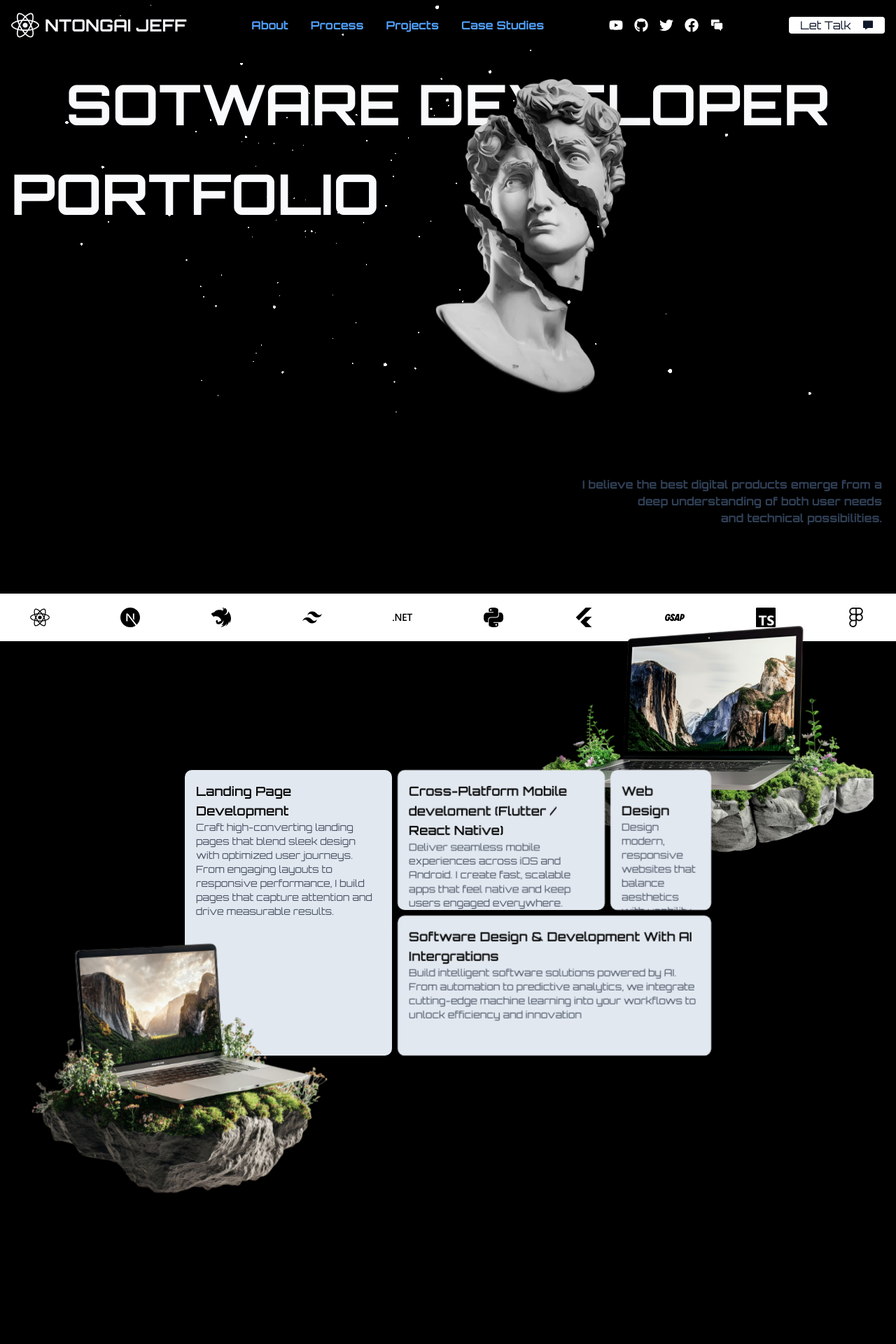
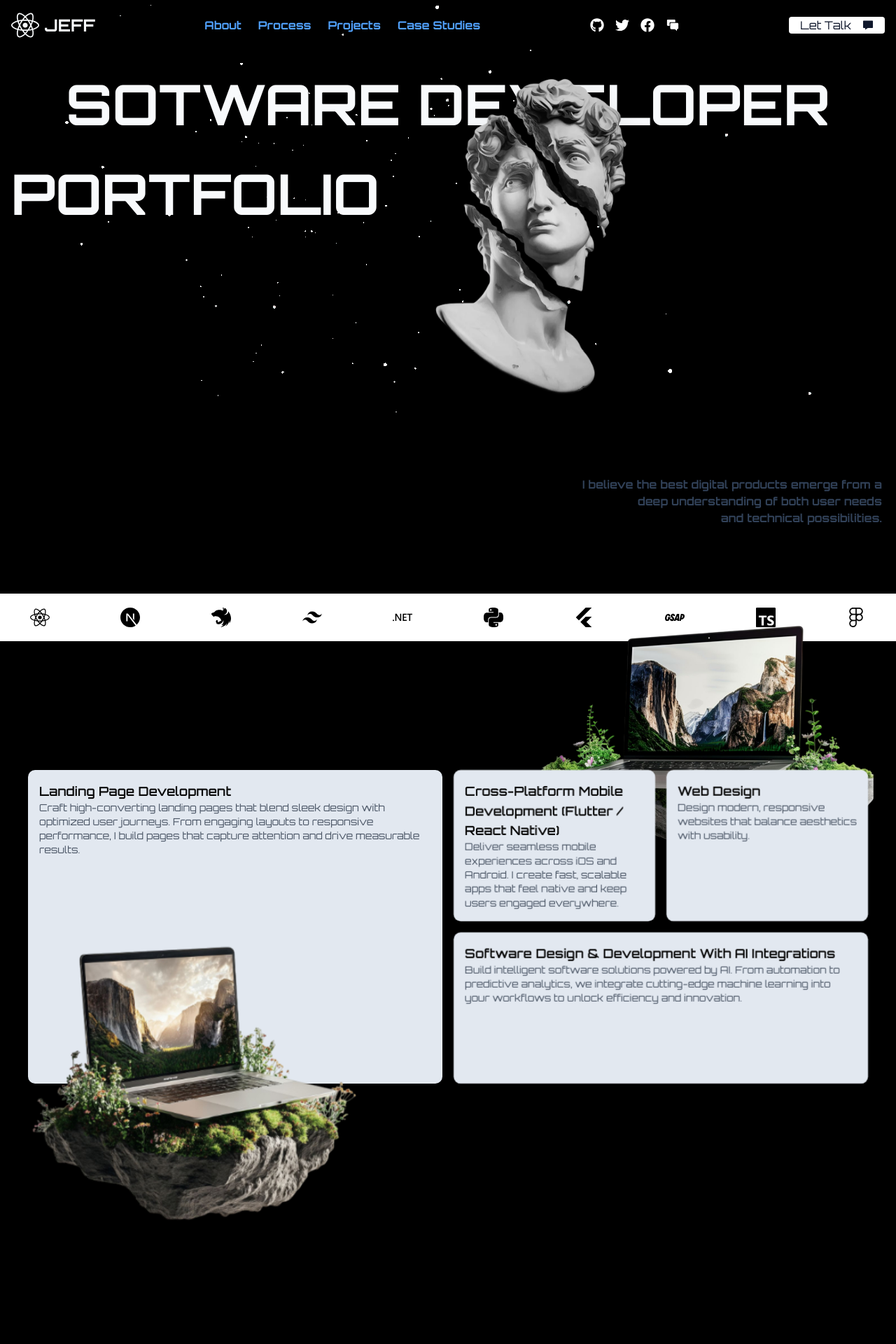
Before and after one commit to arribion-link/portfolio3.0, a React (Vite) app in the folder frontend/: page / in a window 1280 px wide. Shown: the top 1920 px of the page at 70% size. Built offline with nearby package versions, Linux system fonts and the light colour scheme.

Commit message:
mobile layout and responsiveness

```diff
--- a/frontend/src/components/about/About.tsx
+++ b/frontend/src/components/about/About.tsx
@@ -2,7 +2,7 @@ import ScrollVelocity from "../ScrollVelocity";
 const Explore = () => {
   const velocity = 20;
   return (
-    <section className="min-h-[110vh] mt-[20em] mx-4">
+    <section className=" min-h-[80vh] md:min-h-[110vh] mt-[5em] md:mt-[20em] mx-4">
       <ScrollVelocity
         texts={["", " DEVELOPER - DESIGNER - "]}
         velocity={velocity}
@@ -12,7 +12,7 @@ const Explore = () => {
         <h1 className="text-[clamp(2em,10vw,4em)] text-slate-700 font-bold py-2 text-center">
           ABOUT ME
         </h1>
-        <div className="flex items-end justify-between">
+        <div className="flex flex-col md:flex-row items-end justify-between">
           <div className="text-start text-slate-300 flex-1">
             <img
               src=""
--- a/frontend/src/components/hero/Hero.tsx
+++ b/frontend/src/components/hero/Hero.tsx
@@ -22,7 +22,7 @@ const Hero = () => {
 
   return (
     <section className="mt-[1em] min-h-[85vh] mx-4 relative">
-      <h1 className="text-[clamp(2em,10vw,5em)] text-slate-50 text-center font-bold">
+      <h1 className="text-[clamp(2em,10vw,5em)] text-slate-50 text-start md:text-center font-bold">
         SOTWARE DEVELOPER
       </h1>
       <div>
@@ -34,12 +34,13 @@ const Hero = () => {
         src={hero_image}
         alt="hero image"
         // copilot help make the over transition smooth with drop shadow
-        className="filter drop-shadow-2xl hover:drop-shadow-purple-700/20 ease-in-out duration-1000 absolute right-[2em] md:right-[22em] top-[16em] md:-top-[0.51em] max-w-[22em] md:max-w-[19em] z-10"
+        className="filter drop-shadow-2xl hover:drop-shadow-purple-700/20 ease-in-out duration-1000 absolute right-[2em] md:right-[22em] top-[10em] md:-top-[0.51em] max-w-[22em] md:max-w-[19em] z-10"
         data-aos="zoom-in"
       />
-      <h1 className="absolute right-1 bottom-4 text-end font-bold text-slate-700 flex-2  ">
-        I believe the best digital products emerge from a <br /> deep
-        understanding of both user needs <br /> and technical possibilities.
+      <h1 className="absolute  right-1 -bottom-4 md:bottom-4 text-end font-bold text-slate-700 flex-2  ">
+        I believe the best digital products emerge from a{" "}
+        <br className="hidden md:block" /> deep understanding of both user needs{" "}
+        <br className="hidden md:block" /> and technical possibilities.
       </h1>
     </section>
   );
--- a/frontend/src/components/partials/header/Header.tsx
+++ b/frontend/src/components/partials/header/Header.tsx
@@ -5,7 +5,6 @@ import {
   FaGithub,
   FaReact,
   FaTwitter,
-  FaYoutube,
 } from "react-icons/fa";
 import { useState } from "react";
 // import { IoIosArrowDown } from "react-icons/io";
@@ -32,10 +31,10 @@ const Header = () => {
         <Link to="/">
           <div className="flex gap-2 items-center">
             <FaReact size={40} className="font-extrabold animate -spin" />
-            <h1 className="font-bold text-2xl">NTONGAI JEFF</h1>
+            <h1 className="font-bold text-2xl">JEFF</h1>
           </div>
         </Link>
-        <ul className="navLinks md:flex gap-8 hidden">
+        <ul className="navLinks md:flex gap-6 hidden">
           {navLinks.map((link) => (
             <li key={link.name} className="hover:text-slate-300">
               <Link to={link.path} className="relative  text-blue-400 font-bold transition-colors duration-300 hover:text-white
@@ -46,9 +45,6 @@ const Header = () => {
           ))}
         </ul>
         <div className="text-white gap-4 md:flex hidden">
-          <div>
-            <FaYoutube size={20} className="hover:text-red-600" />
-          </div>
           <div>
             <FaGithub size={20} className="hover:text-gray-400" />
           </div>
--- a/frontend/src/components/Talks&Speaking/projects/Projects.tsx
+++ b/frontend/src/components/projects/Projects.tsx
@@ -1,8 +1,8 @@
 
 const Projects = () => {
   return (
-    <section className="mx-4 my-[5em] ">
-      <h1 className="text-[clamp(2em,10vw,4em)] text-slate-700 font-bold py-2 text-end">
+    <section className="mx-4 my-[3em] ">
+      <h1 className="text-[clamp(1em,10vw,4em)] text-slate-700 font-bold py-2 text-start md:text-end">
         FEATURED PROJECTS
       </h1>
       <div className="grid md:grid-cols-2 gap-4">
--- a/frontend/src/components/services/Service.tsx
+++ b/frontend/src/components/services/Service.tsx
@@ -1,58 +1,69 @@
 import React from "react";
 import HoverCard from "./HoverCard";
-import explore_img_1 from "../../assets/nature-laptop1.png"
-import explore_img from "../../assets/nature-laptop2.png"
-const ServiceGrid
-: React.FC = () => {
+import explore_img_1 from "../../assets/nature-laptop1.png";
+import explore_img from "../../assets/nature-laptop2.png";
+
+const ServiceGrid: React.FC = () => {
   return (
-      <section className="my-[10em] flex justify-center relative">
-        {/* <div className="flex-1"></div> */}
+    <section className="my-24 md:my-40 flex justify-center relative px-4">
+      {/* Decorative images: hide on small screens to avoid overflow */}
       <img
         src={explore_img}
         alt=""
-          className="max-w-[30em] absolute -top-[12em] right-[2em]"
+        className=" -top-30 -right-[3em] absolute md:-top-48 md:right-8 w-[18em] md:w-120 pointer-events-none"
       />
-        <div className="flex-2 max-w-200">
-          <div className="grid grid-cols-1 md:grid-cols-5 gap-2 p-6 auto-rows-[200px]">
+
+      <div className="w-full max-w-7xl">
+        {/* Responsive grid:
+            - 1 column on mobile
+            - 2 columns on md
+            - 4 columns on lg
+            Hero card spans 2 cols and 2 rows on md+ to keep it prominent.
+        */}
+        <div className="grid grid-cols-1 md:grid-cols-2 lg:grid-cols-4 gap-4 p-4 md:p-6 auto-rows-fr">
           {/* Hero Card */}
-            <div className="col-span-2 row-span-2" data-aos="zoom-in-right">
+          <div
+            className="md:col-span-2 lg:col-span-2 md:row-span-2"
+            data-aos="zoom-in-right">
             <HoverCard
               title="Landing Page Development"
               description="Craft high-converting landing pages that blend sleek design with optimized user journeys. From engaging layouts to responsive performance, I build pages that capture attention and drive measurable results."
-
             />
           </div>
-            <div className="col-span-2 sm:col-span- 3" data-aos="zoom-out-up">
+
+          {/* 2nd card */}
+          <div className="md:col-span-1 lg:col-span-1" data-aos="zoom-out-up">
             <HoverCard
-                title="Cross-Platform Mobile develoment (Flutter / React Native)"
+              title="Cross-Platform Mobile Development (Flutter / React Native)"
               description="Deliver seamless mobile experiences across iOS and Android. I create fast, scalable apps that feel native and keep users engaged everywhere."
-
             />
           </div>
-            <div className="md:cols-span-3" data-aos="fade-up-left">
+
+          {/* 3rd card */}
+          <div className="md:col-span-1 lg:col-span-1" data-aos="fade-up-left">
             <HoverCard
               title="Web Design"
               description="Design modern, responsive websites that balance aesthetics with usability."
-
             />
           </div>
-            <div className="col-span-3" data-aos="fade-up-left">
+
+          {/* 4th card */}
+          <div className="md:col-span-2 lg:col-span-2" data-aos="fade-up-left">
             <HoverCard
-                title="Software Design & Development With AI Intergrations"
-                description="Build intelligent software solutions powered by AI. From automation to predictive analytics, we integrate cutting-edge machine learning into your workflows to unlock efficiency and innovation"
-
+              title="Software Design & Development With AI Integrations"
+              description="Build intelligent software solutions powered by AI. From automation to predictive analytics, we integrate cutting-edge machine learning into your workflows to unlock efficiency and innovation."
             />
           </div>
         </div>
       </div>
+
       <img
         src={explore_img_1}
         alt=""
-          className="max-w-[30em] absolute -bottom-[12em] left-[2em]"
+        className="hidden md:block absolute md:-bottom-48 md:left-8 w-40 md:w-120 pointer-events-none"
       />
     </section>
   );
 };
 
-export default ServiceGrid
-;
+export default ServiceGrid;
--- a/frontend/src/pages/Home.tsx
+++ b/frontend/src/pages/Home.tsx
@@ -1,12 +1,12 @@
 import Hero from "../components/hero/Hero";
 import About from "../components/about/About";
 import Tech from "../components/tech/Tech";
-import Projects from "../components/Talks&Speaking/projects/Projects";
+import Projects from "../components/projects/Projects";
 import Services from "../components/services/Service";
 import LatestBlogs from "../components/blog/LatestBlogs";
 import Talks_session from "../components/Talks&Speaking/Talks_session";
 import Learning_Certs from "../components/learning/Learning_Certs";
-import Testimonials from "../components/testimonials/Testimonials";
+// import Testimonials from "../components/testimonials/Testimonials";
 const Home = () => {
   return (
     <div>
@@ -18,7 +18,7 @@ const Home = () => {
       <LatestBlogs />
       <Talks_session />
       <Learning_Certs />
-      <Testimonials/>
+      {/* <Testimonials/> */}
     </div>
   );
 };
```
Also changed, not shown: frontend/src/components/learning/Learning_Certs.tsx (+54 -13 lines). Lines whose indentation alone changed are shown as unchanged.
